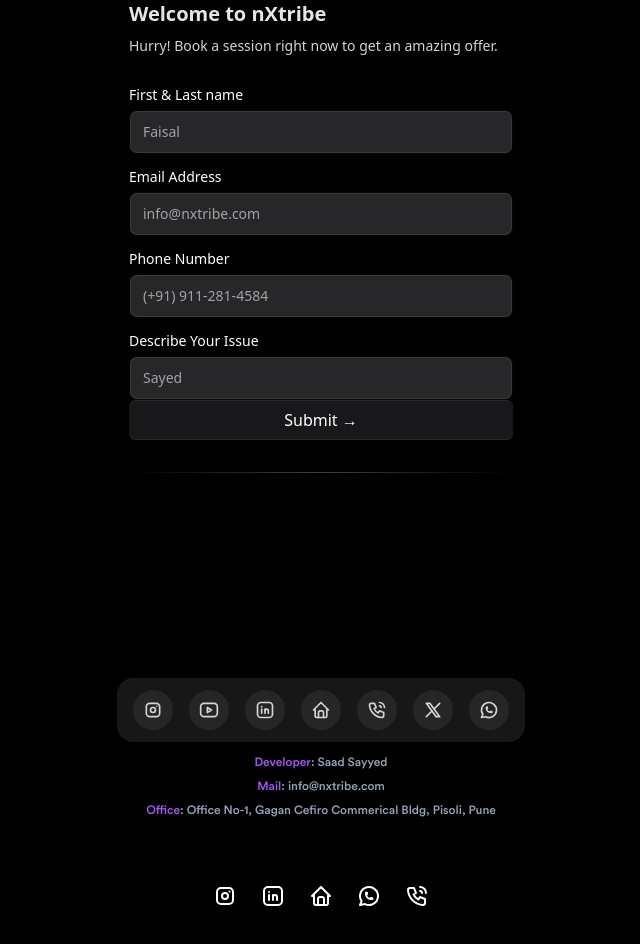
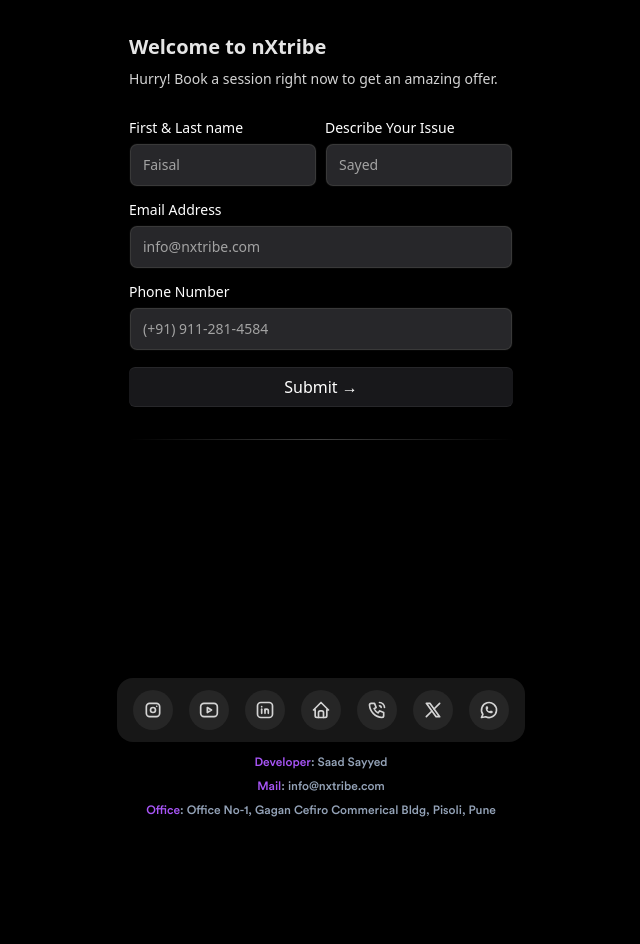
Before and after one commit to saadtresayyed10/nxtribe-revamp, a Next.js app: page /contact in a window 1280 px wide. Shown: the part 160-1104 px from the top of the page, without its empty margins (319-959 px from the left). After the commit the page ends 1004 px from the top, so only its background shows below. Built offline with nearby package versions, Linux system fonts and the light colour scheme.

Commit message:
Footer fixed

```diff
--- a/app/(contact)/contact/_components/Form.tsx
+++ b/app/(contact)/contact/_components/Form.tsx
@@ -24,6 +24,10 @@ export function Form() {
             <Label htmlFor="firstname">First & Last name</Label>
             <Input id="firstname" placeholder="Faisal" type="text" />
           </LabelInputContainer>
+          <LabelInputContainer>
+            <Label htmlFor="lastname">Describe Your Issue</Label>
+            <Input id="lastname" placeholder="Sayed" type="text" />
+          </LabelInputContainer>
         </div>
         <LabelInputContainer className="mb-4">
           <Label htmlFor="email">Email Address</Label>
@@ -32,10 +36,6 @@ export function Form() {
         <LabelInputContainer className="mb-4">
           <Label htmlFor="contactNo">Phone Number</Label>
           <Input id="contactNo" placeholder="(+91) 911-281-4584" type="text" />
-        </LabelInputContainer>
-        <LabelInputContainer>
-          <Label htmlFor="lastname">Describe Your Issue</Label>
-          <Input id="lastname" placeholder="Sayed" type="text" />
         </LabelInputContainer>
 
         <button
--- a/app/_components/Footer.tsx
+++ b/app/_components/Footer.tsx
@@ -92,7 +92,7 @@ export function Footer() {
 
 export const FooterPhone = () => {
   return (
-    <div className="flex justify-center items-center flex-col gap-y-3 bg-white dark:bg-black font-circular dark:text-white text-black my-10">
+    <div className="flex lg:hidden justify-center items-center flex-col gap-y-3 bg-white dark:bg-black font-circular dark:text-white text-black my-10">
       <div className="flex justify-center items-center gap-x-6">
         <Link className="" href="https://www.instagram.com/nxt.tribe/">
           <IconBrandInstagram />
```
